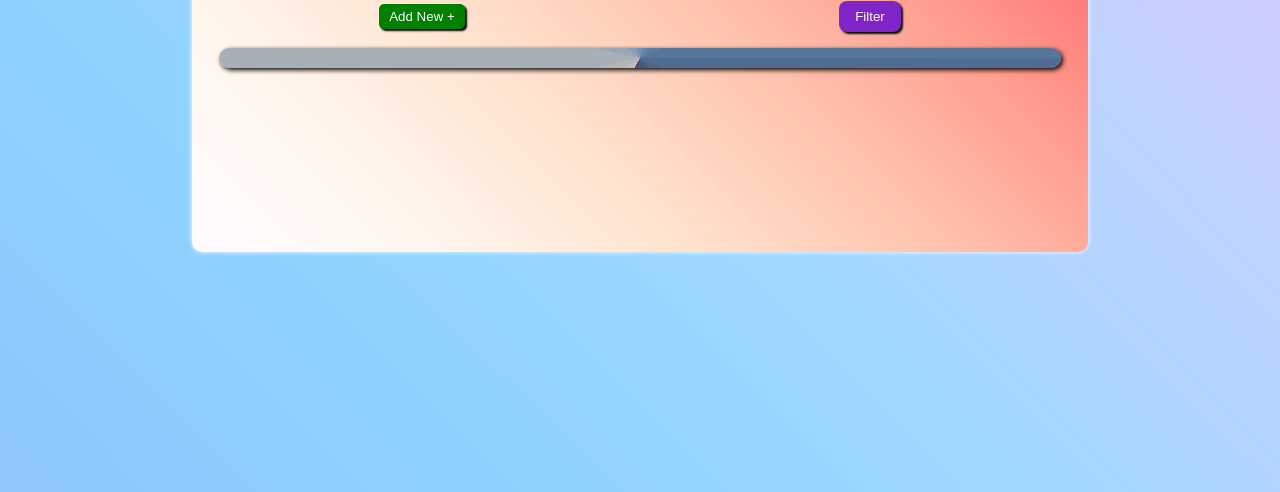
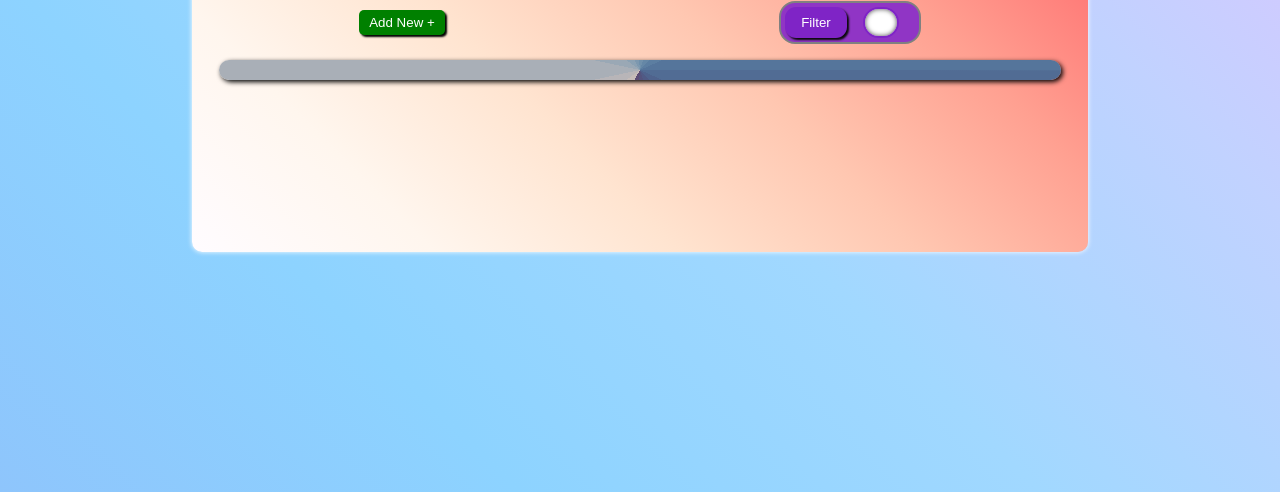
Before and after one commit to DhamodharanSP/To-do-List, a plain HTML site: page index.html in a window 1280 px wide. Shown: the part 308-800 px from the top of the page. Drawn offline with Linux system fonts and the light colour scheme.

Commit message:
feat: Added displaying filter mode

```diff
--- a/index.html
+++ b/index.html
@@ -22,6 +22,8 @@
                     <div class="options filter-active">Active</div>
                     <div class="options filter-completed">Completed</div>
                 </div>
+                <div class="filter-mode js-filter-mode">
+                </div>
             </div>
         </div>
         <div class="tasks-container"></div>
--- a/style.css
+++ b/style.css
@@ -143,12 +143,17 @@ button:hover {
 
 .filter {
     position: relative;
+    display: flex;
+    background-color: rgb(144, 53, 197);
+    padding: 4px;
+    border: 2px solid gray;
+    border-radius: 1rem;
 }
 
 .filter-btn {
     padding: .5rem 1rem;
     background-color: #7f24c6;
-    border-radius: .5rem;
+    border-radius: .7rem;
     border: none;
     color: white;
     box-shadow: 2px 2px 2px rgb(10,10,10);
@@ -169,6 +174,7 @@ button:hover {
     display: flex;
     flex-direction: column;
     justify-content: space-around;
+    top: 2rem;
 }
 
 .options {
@@ -182,6 +188,17 @@ button:hover {
     cursor: pointer;
 }
 
+.filter-mode {
+    padding: .5rem 1rem;
+    border: 2px solid #7f24c6;
+    border-radius: 1rem;
+    font-weight: bolder;
+    color: #7f24c6;
+    background-color: white;
+    margin: 0 1rem;
+    box-shadow: 0 0 5px rgba(0,0,0,0.7) inset;
+}
+
 /* toggle visibility */
 .disabled {
     display: none;
--- a/utils/filter.js
+++ b/utils/filter.js
@@ -5,9 +5,12 @@ function saveLocal()
     localStorage.setItem('filterMode', filterMode);
 }
 
+const filterModeDisplay = document.querySelector('.js-filter-mode');
+
 export function setFilterMode(mode)
 {
     filterMode = mode;
+    filterModeDisplay.textContent = filterMode;
     saveLocal();
 }
 
@@ -22,3 +25,6 @@ export function closeFilterDropdown()
 {
     filterOption.classList.add('disabled');
 }
+
+// initializing filter mode
+setFilterMode(filterMode);
```
